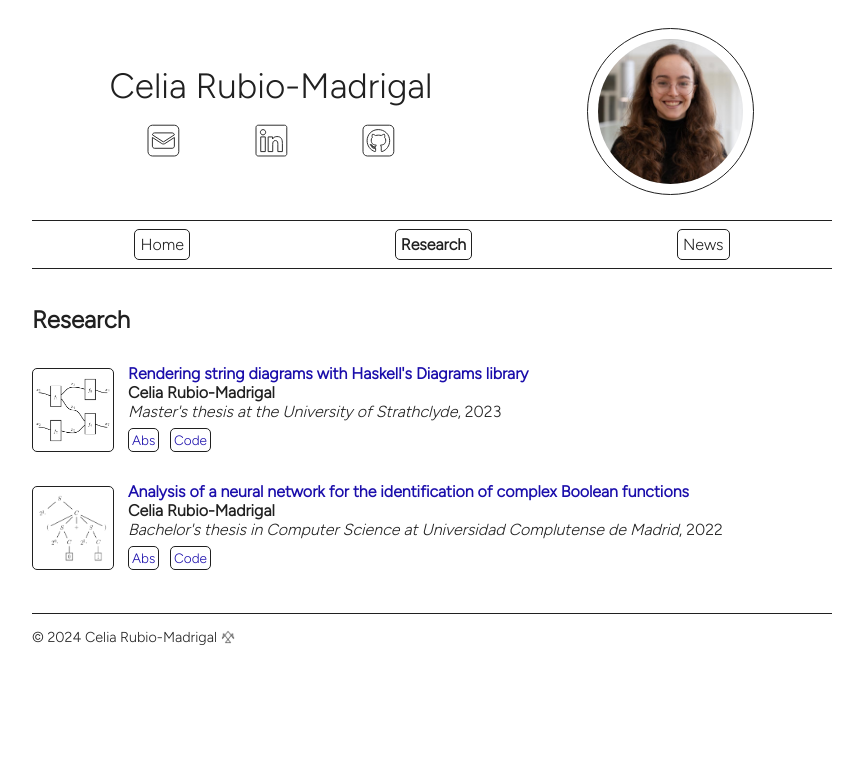
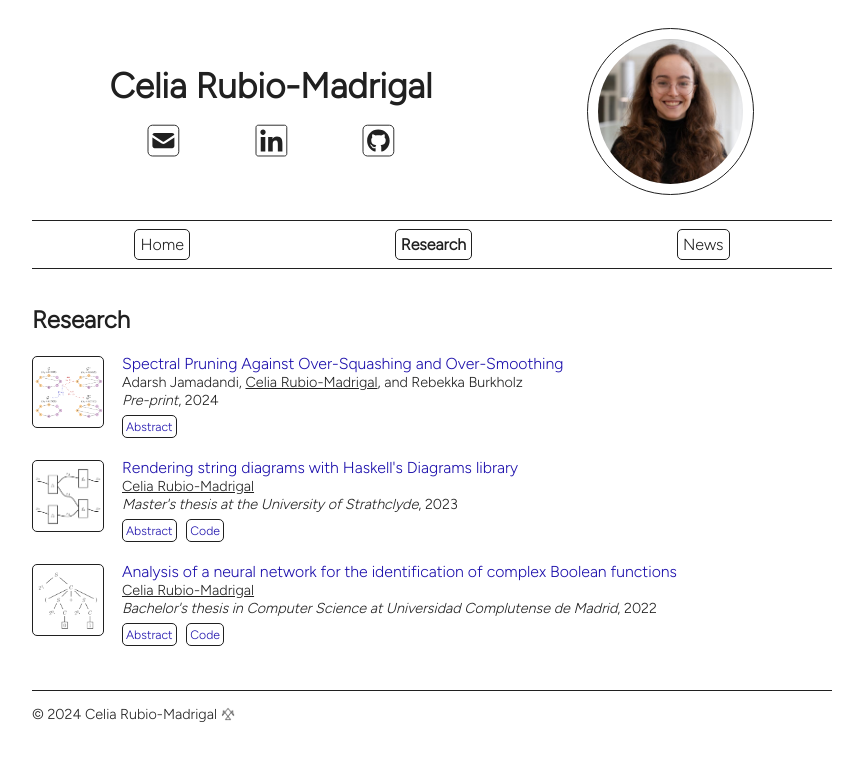
Before and after one commit to celrm/celrm.github.io, a Jekyll site: the page built from _pages/research.md, in a window 1280 px wide. Shown: the top 761 px of the page, without its empty margins (208-1071 px from the left). Built offline with Jekyll 4.4.1, drawn with Linux system fonts in a browser that asks for light colours.

Commit message:
fill symbols

```diff
--- a/_data/research.yml
+++ b/_data/research.yml
@@ -1,3 +1,11 @@
+- title: Spectral Pruning Against Over-Squashing and Over-Smoothing
+  author_array: [Adarsh Jamadandi, Celia Rubio-Madrigal, Rebekka Burkholz]
+  type: article
+  journal: Pre-print
+  year: 2024
+  url: /assets/SpectralPruningPreprint.pdf
+  abstract: "Message Passing Graph Neural Networks are known to suffer from two problems that are sometimes believed to be diametrically opposed: over-squashing and over-smoothing. The former results from topological bottlenecks that hamper the information flow from distant nodes and are mitigated by spectral gap maximization, primarily, by means of edge additions. However, such additions often promote over-smoothing that renders nodes of different classes less distinguishable. Inspired by the Braess phenomenon, we argue that deleting edges can address over-squashing and over-smoothing simultaneously. This insight explains how edge deletions can improve generalization, thus connecting spectral gap optimization to a seemingly disconnected objective of reducing computational resources by pruning graphs for lottery tickets. To this end, we propose a more effective spectral gap optimization framework to add or delete edges and demonstrate its effectiveness on large heterophilic datasets."
+  img: spectral-pruning.png
 
 - title: Rendering string diagrams with Haskell's Diagrams library
   author_array: [Celia Rubio-Madrigal]
--- a/_includes/bib.html
+++ b/_includes/bib.html
@@ -1,5 +1,5 @@
 <!-- _layouts/bib.html -->
-  <div class="row" style="margin-top: 30px;">
+  <div class="row">
         <div class="preview">
         {%- if entry.img -%}
           {% if entry.img contains '://' -%}
@@ -16,13 +16,13 @@
         <div id="{{entry.key}}" class="{% if site.enable_publication_thumbnails %}col-sm-8{% else %}col-sm-10{% endif %}">
         <!-- Title -->
         {% if entry.url %}
-          <div class="title"><a href="{{entry.url}}"><b>{{entry.title}}</b></a></div>
+          <div class="title"><a href="{{entry.url}}">{{entry.title}}</a></div>
         {% elsif entry.doi %}
-          <div class="title"><a href="https://doi.org/{{entry.doi}}"><b>{{entry.title}}</b></a></div>
+          <div class="title"><a href="https://doi.org/{{entry.doi}}">{{entry.title}}</a></div>
         {% elsif entry.arXiv %}
-          <div class="title"><a href="https://arxiv.org/abs/{{entry.arXiv}}"><b>{{entry.title}}</b></a></div>
+          <div class="title"><a href="https://arxiv.org/abs/{{entry.arXiv}}">{{entry.title}}</a></div>
         {% else %}
-          <div class="title"><b>{{entry.title}}</b></div>
+          <div class="title">{{entry.title}}</div>
         {% endif %}
         <!-- Author -->
         <div class="author">
@@ -35,7 +35,7 @@
             {%- if forloop.last -%}and&nbsp;{%- endif -%}
           {%- endif -%}
           {%- if author == site.author -%}
-            <b>{{author}}</b>
+            <u>{{author}}</u>
           {%- else -%}
             {{author}}
           {%- endif -%}
@@ -82,7 +82,7 @@
 
 
           {%- if entry.abstract %}
-            <a class="abstract btn btn-sm z-depth-0" role="button">Abs</a>
+            <a class="abstract btn btn-sm z-depth-0" role="button">Abstract</a>
           {%- endif %}
           {%- if entry.arxiv %}
             <a href="http://arxiv.org/abs/{{ entry.arxiv }}" class="btn btn-sm z-depth-0" role="button">arXiv</a>
--- a/assets/css/style.css
+++ b/assets/css/style.css
@@ -19,6 +19,7 @@ body {
 
 .site-title {
     font-size:220%;
+    font-weight: bold;
     margin-bottom: 25px;
     display: flex;
     justify-content: space-around;
@@ -90,6 +91,12 @@ svg path {
     stroke: var(--color-text);
 }
 
+svg path.full {
+    fill: var(--color-text);
+    stroke: none;
+}
+
+
 @media only screen and (max-width: 650px) {
     body {
         font-size: 0.9rem;
@@ -109,13 +116,11 @@ svg path {
     }
 
     h1 {
-        margin-top: 20px;
-        font-size: 130%;
+        font-size: 140%;
     }
 
     h2 {
-        margin-top: 20px;
-        font-size: 100%;
+        font-size: 110%;
     }
 
     .circular_image {
@@ -172,6 +177,10 @@ ol.bibliography {
     list-style: none;
     padding: 0;
     margin-top: 0;
+    font-size: 90%;
+    .title {
+        font-size: 110%;
+    }
     img {
         border: 1px solid var(--color-text);
         border-radius: 5px;
@@ -179,19 +188,20 @@ ol.bibliography {
     .row {
         display: flex;
         align-items: start;
-        gap: 1em;
+        gap: 20px;
+        margin-top: 20px;
     }
     li .preview {
-        margin-top: 2px;
+        margin-top: 1px;
         vertical-align: middle;
-        width: 80px;
-        height: 82px;
+        width: 70px;
+        height: 70px;
         object-fit: cover;
 
     }
     .conf.btn {
-        background-color: #158CBA;
-        border: 1px solid #158CBA;
+        background-color: #1a0dab;
+        border: 1px solid #1a0dab;
         color: #fff;
         pointer-events: none;
         user-select: text;
```
Also changed, not shown: _includes/email.svg, _includes/github.svg, _includes/linkedin.svg, assets/images/rendering-string-diagrams.png, assets/images/spectral-pruning.png (added).
